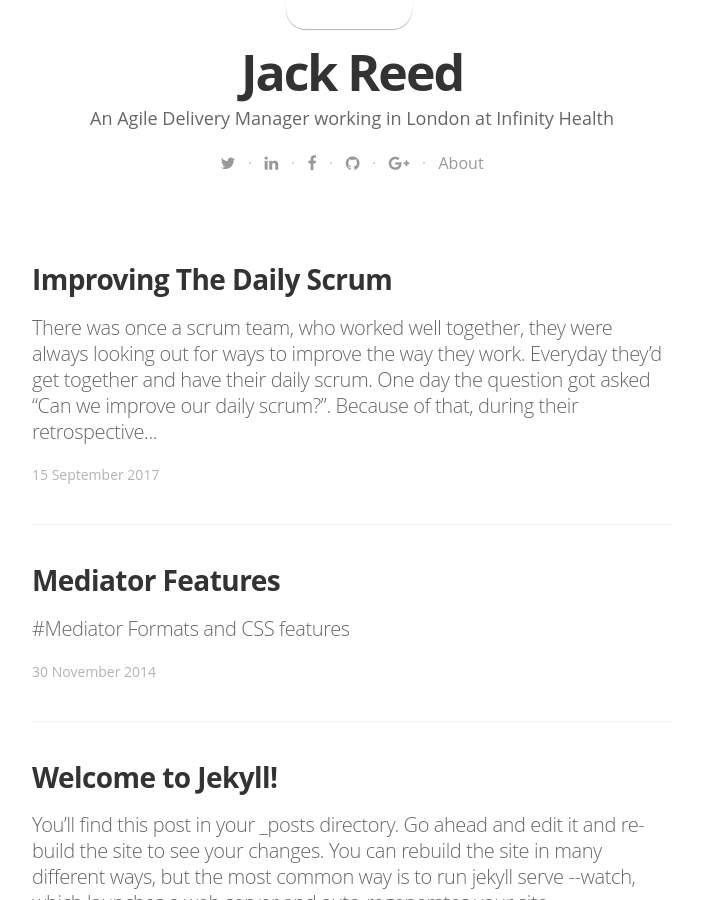
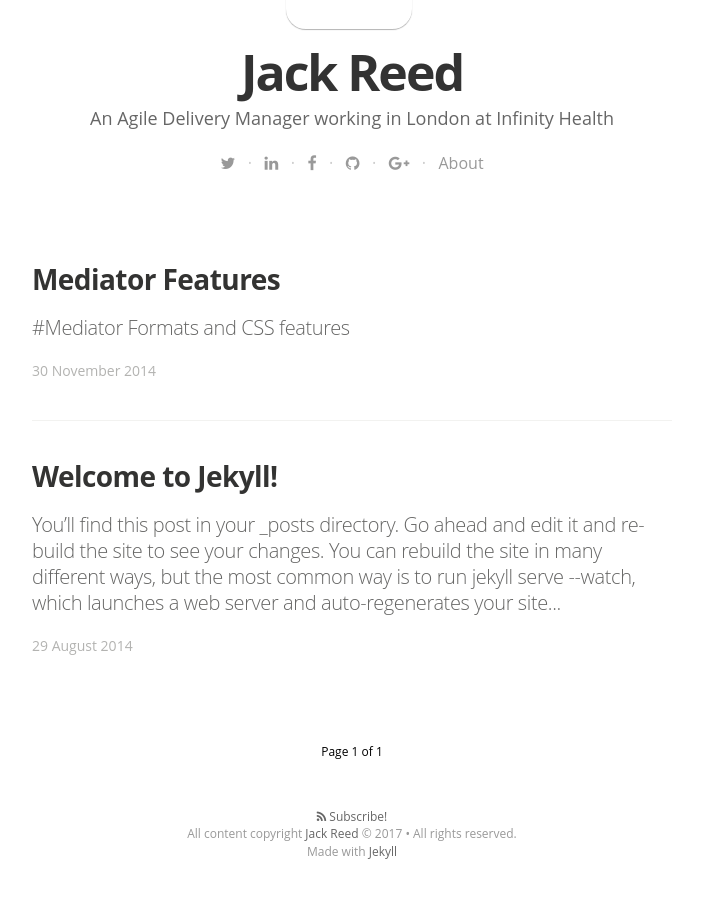
Before and after one commit to IamJackReed/JackReed, a Jekyll site: the page built from index.html, in a window 1280 px wide and 900 px high, scrolled down 487 px. Shown: the whole window, without its empty margins (288-991 px from the left). Built offline with Jekyll 4.4.1, drawn with Linux system fonts in a browser that asks for light colours; nearby versions of some CDN libraries; some web fonts are replaced; the list of posts is cut into pages by our own code; a file with an impossible date is left out.

Commit message:
Update 2017-15-09-improving-the-daily-scrum.markdown

```diff
--- a/_posts/2017-15-09-improving-the-daily-scrum.markdown
+++ b/_posts/2017-15-09-improving-the-daily-scrum.markdown
@@ -1,11 +1,11 @@
 ---
 layout: post
 title:  "Improving The Daily Scrum"
-date:   2017-09-15 15:00:00
+date:   2017-15-09 15:00:00
 categories:
 tags:
-image: /assets/article_images/2017-09-15-daily-scrum/daily-scrum.jpg
-image2: /assets/article_images/2017-09-15-daily-scrum/daily-scrum-mobile.jpg
+image: /assets/article_images/2017-15-09-daily-scrum/daily-scrum.jpg
+image2: /assets/article_images/2017-15-09-daily-scrum/daily-scrum-mobile.jpg
 ---
 <span style="color:#00000; font-family: 'open sans'; font-size: 1em; font-size: 20px; font-weight: 200; hyphens: none;">
 There was once a scrum team, who worked well together, they were always looking out for ways to improve the way they work. Everyday they'd get together and have their daily scrum. One day the question got asked "Can we improve our daily scrum?". Because of that, during their retrospective they started to brainstorm ideas to come up with ways they could improve. They soon started trying some of those ideas, some worked well, some didn't. We can all learn from our own mistakes, and from others - and so I've decided to write and share some of my views, and experiences (good and bad), along with going over other common problems that can occur with the daily scrum, and adding in some unsolicited (but hopefully useful) advice based on what I, and the teams that I have worked with have found to be useful.</span>
```
